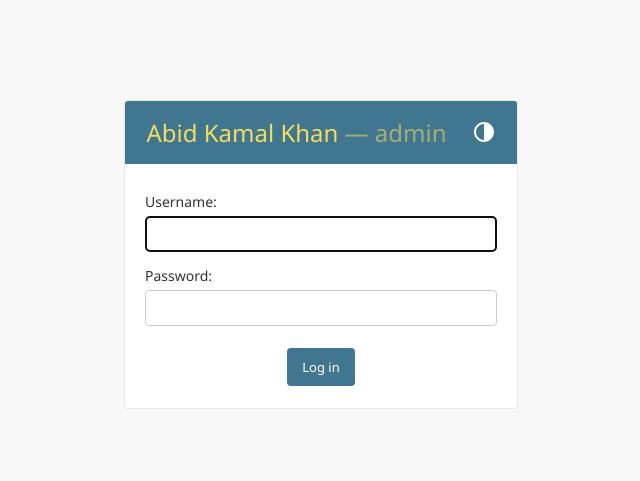
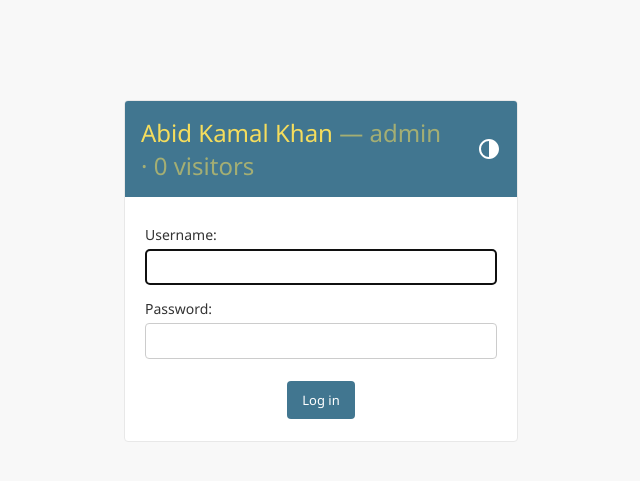
Before and after one commit to kamalabid380-del/Portfolios, a Django app: page /admin/login/ in a window 1280 px wide. Shown: the top 481 px of the page, without its empty margins (319-959 px from the left). Run offline with Django 5.2, Linux system fonts and the light colour scheme; data comes from the database, SQL or seed files in the repository; both versions use the stored data as it was after the commit.

Commit message:
Show the visitor count on the front page and in the admin header

```diff
--- a/core/templates/core/home.html
+++ b/core/templates/core/home.html
@@ -60,6 +60,9 @@
     {% endfor %}
   </ul>
   {% endif %}
+  <p class="mt-6 text-[10px] tracking-[0.3em] text-gray-400" data-reveal style="--d: 420ms">
+    VISITORS {{ hit_count }}
+  </p>
 </section>
 
 <section aria-labelledby="work-title" class="max-w-5xl mx-auto px-4 sm:px-6 pb-20 sm:pb-24">
--- a/templates/admin/base_site.html
+++ b/templates/admin/base_site.html
@@ -4,7 +4,8 @@
 
 {% block branding %}
 <div id="site-name">
-  <a href="{% url 'admin:index' %}">{{ profile.name|default:"Portfolio" }} <span style="font-weight:400;opacity:.55">— admin</span></a>
+  <a href="{% url 'admin:index' %}">{{ profile.name|default:"Portfolio" }} <span
+      style="font-weight:400;opacity:.55">— admin · {{ hit_count }} visitors</span></a>
 </div>
 {% if user.is_anonymous %}
   {% include "admin/color_theme_toggle.html" %}
```
Also changed, not shown: db.sqlite3.
